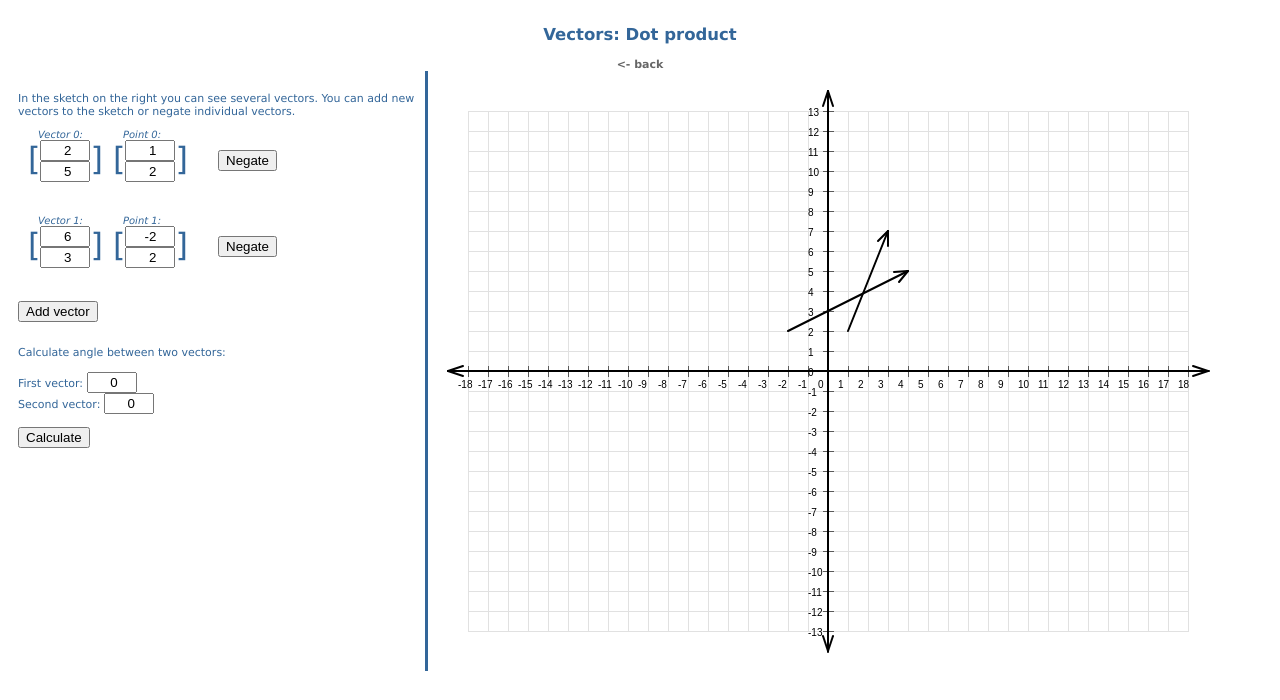
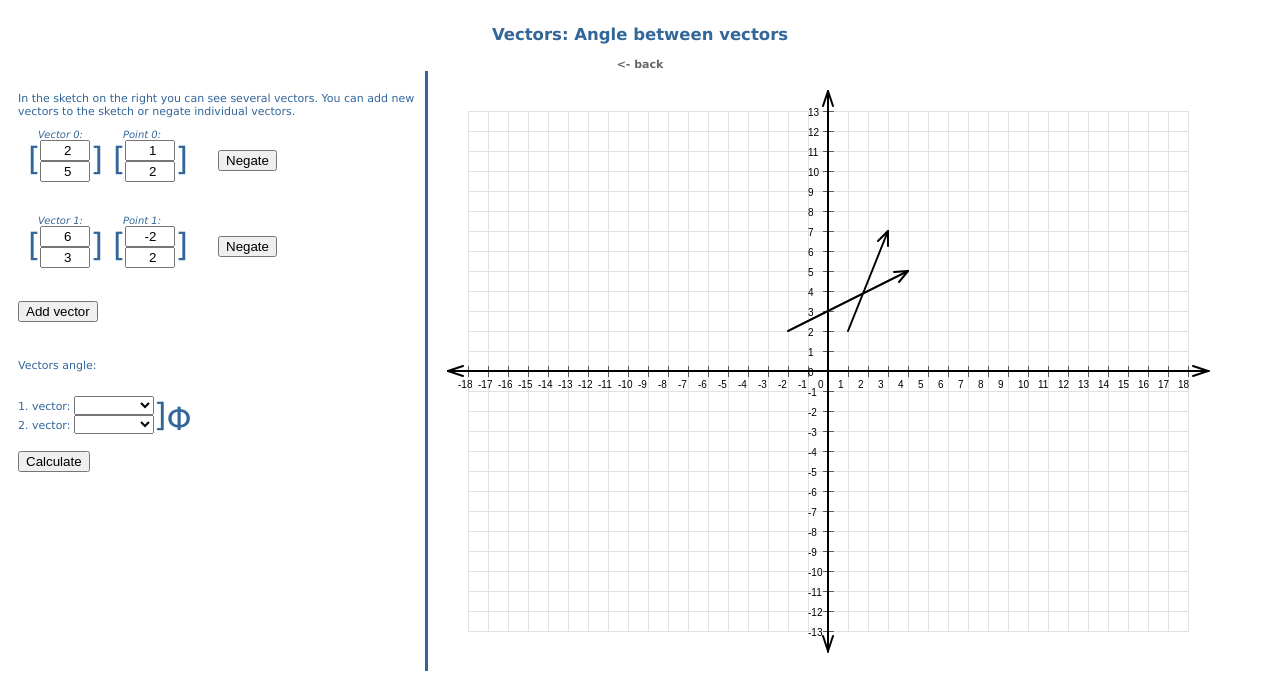
Before and after one commit to CirilBohak/CG_WebExamples, a plain HTML site: page src/vector-angle.html in a window 1280 px wide. Shown: the part 100-800 px from the top of the page. Drawn offline with Linux system fonts and the light colour scheme.

Commit message:
Update vector-angle.html

```diff
--- a/src/vector-angle.html
+++ b/src/vector-angle.html
@@ -11,7 +11,7 @@
 </head>
 <body>
 	<h1>Computer Graphics - Web Examples</h1>
-	<h2>Vectors: Dot product</h2>
+	<h2>Vectors: Angle between vectors</h2>
 	<strong> <a href="./index.html">&lt;- back </a></strong>
 	<div id="content">
 		<div id="contentLeft">
@@ -22,10 +22,14 @@
 			</div>
 			<button type="button" onClick="addVectorToList(new Vector(2, 2, 0, 0))">Add vector</button>
 			<p>
-				<br />Calculate angle between two vectors:<br /><br />
-				First vector: <input id="firstvector" class="vecInput" type="number" value="0" min="0" max="20" step="1" /><br />
-				Second vector: <input id="secondvector" class="vecInput" type="number" value="0" min="0" max="20" step="1" /><br /><br />
-				<button type="button" onClick="calculateAngle()">Calculate</button>
+				<br /><br />Vectors angle:<br /><br />
+                <div class="floatLeft">
+				1. vector: <select id="firstvector" class="vecDropDown"></select><br />
+				2. vector: <select id="secondvector" class="vecDropDown"></select>
+				</div>
+				<div class="squareBracket">]<div style="padding-top:4px; float:right;">&Phi;</div></div>
+				<br style="clear:both;" /><br />
+				<button type="button" onClick="calculateAngle()">Calculate</button><br /><br /><br />
 				<div id="result"></div>
 			</p>
 		</div>
```
